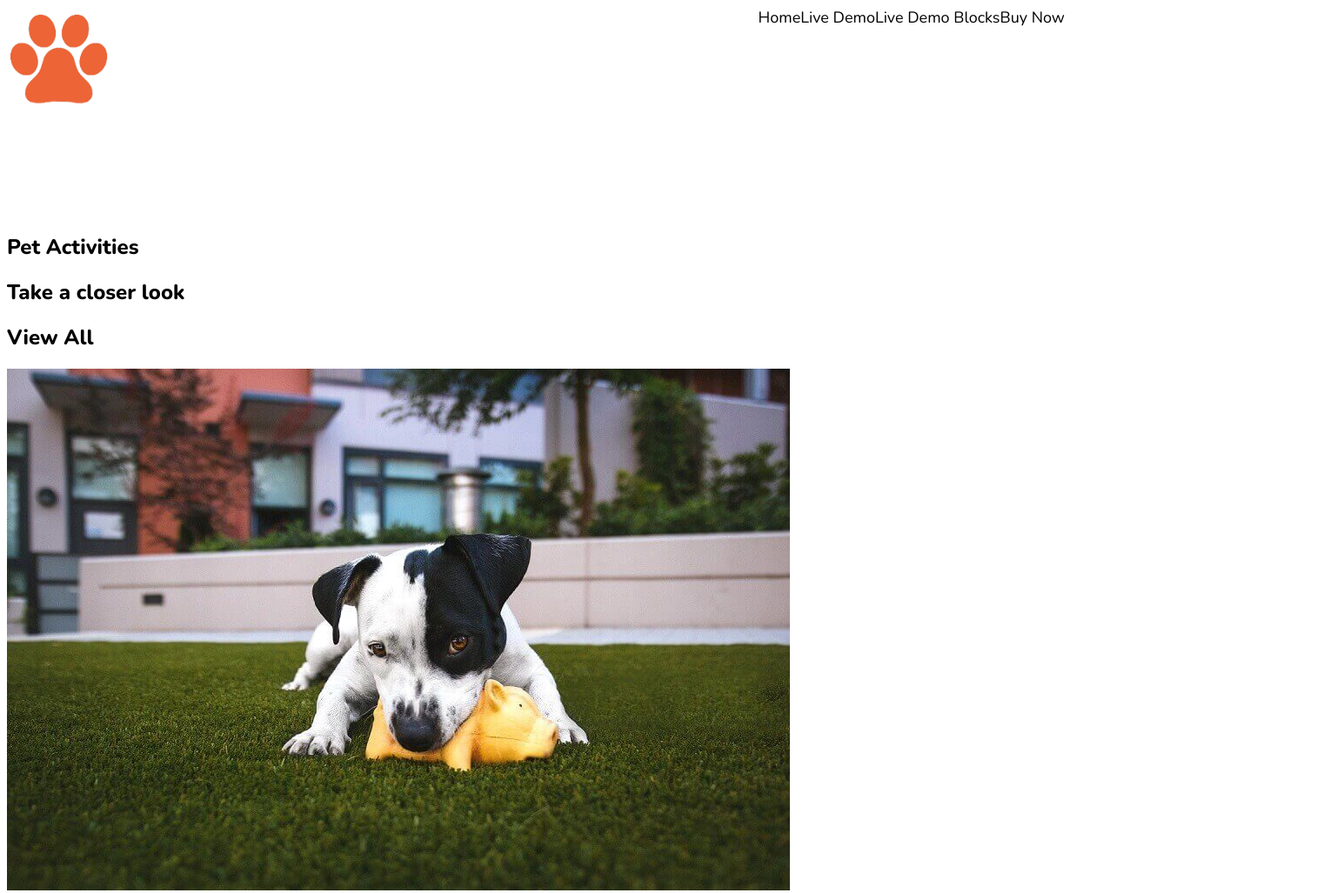
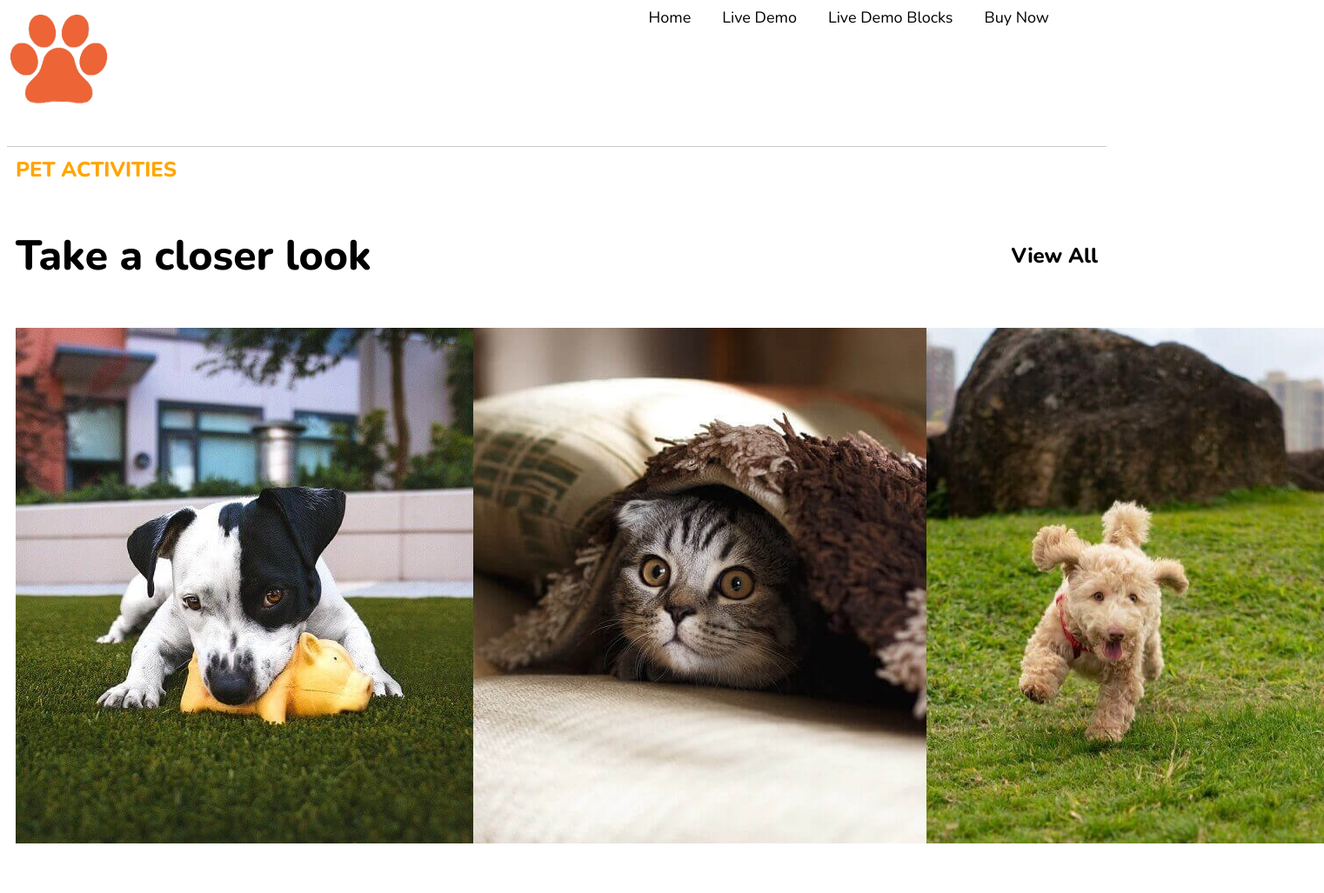
Before and after one commit to RafGarLo/202210w1ch4-rafael-garcia, a plain HTML site: page index.html in a window 1280 px wide. Shown: the top 1027 px of the page at 87% size, 1522 px wide, since content can reach past the window. After the commit the page ends 980 px from the top, so only its background shows below. Drawn offline with nearby package versions, Linux system fonts and the light colour scheme.

Commit message:
improved first section

```diff
--- a/index.html
+++ b/index.html
@@ -17,18 +17,20 @@
 </header>
 <main>
     <div>
-        <h2>Pet Activities</h2>
+        <h2 class="smaller-title">PET ACTIVITIES</h2>
     </div>
-    <div>
-        <h2>Take a closer look</h2>
-    </div>
-    <div>
-        <h2>View All</h2>
+    <div class="div-container">
+        <div>
+            <h2 class="bigger-title">Take a closer look</h2>
+        </div>
+        <div>
+            <h2>View All</h2>
+        </div>
     </div>
     <section>
-        <img src="./images/01.jpg" alt="Pup playing with toy">
-        <img src="./images/02.jpg" alt="Kitty hiding under the blanket">
-        <img src="./images/03.jpg" alt="Pup running in the grass">
+        <img src="./images/01a.jpg" alt="Pup playing with toy">
+        <img src="./images/02a.jpg" alt="Kitty hiding under the blanket">
+        <img src="./images/03a.jpg" alt="Pup running in the grass">
     </section>
 </main>
 
--- a/sass/sass.scss
+++ b/sass/sass.scss
@@ -10,7 +10,7 @@ header {
     display: flex;
     justify-content: space-between;
     width: 95vw;
-    height: 30vh;
+    height: 20vh;
     font-size: large;
 }
 header {
@@ -18,3 +18,37 @@ header {
         height: 15vh;
     }
 }
+header {
+    span {
+        margin: 1em;
+    }
+}
+main {
+    border-block-start: solid 1px rgb(207, 202, 202);
+}
+.smaller-title {
+    color: orange;
+    size: 1em;
+    margin: 10px;
+}
+.bigger-title {
+    font-size: 3em;
+    color: black;
+}
+section {
+    display: flex;
+    justify-content: space-evenly;
+    margin: 10px;
+}
+section {
+    img {
+        display: flex;
+        justify-content: space-evenly;
+    }
+}
+.div-container {
+    display: flex;
+    justify-content: space-between;
+    align-items: center;
+    margin: 10px;
+}
```
Also changed, not shown: css/sass.css, images/01a.jpg (added), images/02a.jpg (added), images/03a.jpg (added), 1 other file.
